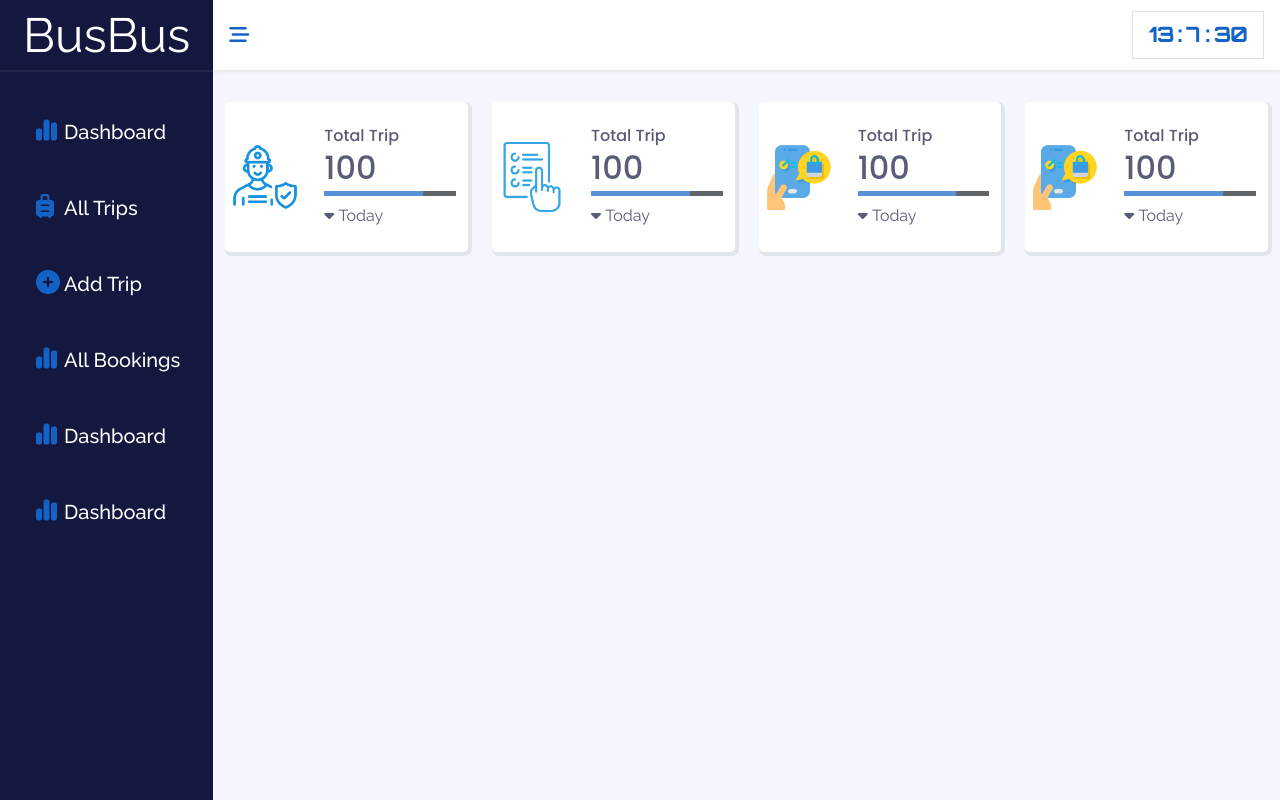
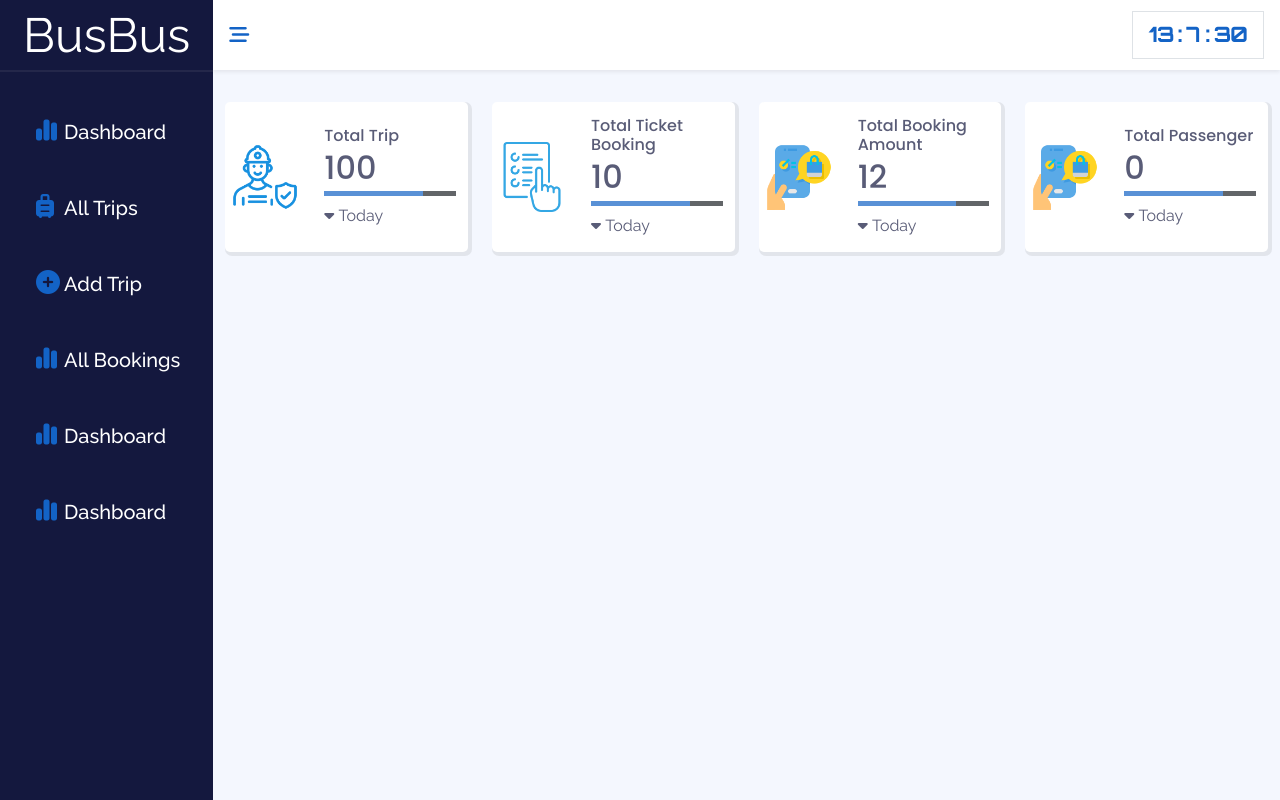
Before and after one commit to Cyber9jaDev/Car-Booking-System, a React (Vite) app in the folder client/: page /admin/home in a window 1280 px wide. Built offline with nearby package versions, Linux system fonts and the light colour scheme.

Commit message:
minor update

```diff
--- a/client/src/components/admin/Dashboard.tsx
+++ b/client/src/components/admin/Dashboard.tsx
@@ -23,8 +23,8 @@ const Dashboard = () => {
               <div className="d-flex align-items-center h-100 w-100">
                 <div className="img"> <img src={img2} alt="img" /> </div>
                 <div className='ms-4 d-flex flex-column justify-content-center w-100'>
-                  <h6 className='my-auto'>Total Trip</h6>
-                  <h2 className='my-auto fs-2 mt-1'>100</h2>
+                  <h6 className='my-auto'>Total Ticket Booking</h6>
+                  <h2 className='my-auto fs-2 mt-1'>10</h2>
                   <small className='d-inline-block my-auto mt-1 position-relative'><span className='h-100 w-75 d-inline-block position-absolute'></span> </small>
                   <p className='my-auto mt-2'><i className="fa-solid fa-caret-down"></i> <span>Today</span></p>
                 </div>
@@ -34,8 +34,8 @@ const Dashboard = () => {
               <div className="d-flex align-items-center h-100 w-100">
                 <div className="img"> <img src={img3} alt="img" /> </div>
                 <div className='ms-4 d-flex flex-column justify-content-center w-100'>
-                  <h6 className='my-auto'>Total Trip</h6>
-                  <h2 className='my-auto mt-1 fs-2'>100</h2>
+                  <h6 className='my-auto'>Total Booking Amount</h6>
+                  <h2 className='my-auto mt-1 fs-2'>12</h2>
                   <small className='d-inline-block my-auto mt-1 position-relative'><span className='h-100 w-75 d-inline-block position-absolute'></span> </small>
                   <p className='my-auto mt-2'><i className="fa-solid fa-caret-down"></i> <span>Today</span></p>
                 </div>
@@ -45,8 +45,8 @@ const Dashboard = () => {
               <div className="d-flex align-items-center h-100 w-100">
                 <div className="img"> <img src={img4} alt="img" /> </div>
                 <div className='ms-4 d-flex flex-column justify-content-center w-100'>
-                  <h6 className='my-auto'>Total Trip</h6>
-                  <h2 className='my-auto mt-1 fs-2'>100</h2>
+                  <h6 className='my-auto'>Total Passenger</h6>
+                  <h2 className='my-auto mt-1 fs-2'>0</h2>
                   <small className='d-inline-block my-auto mt-1 position-relative'><span className='h-100 w-75 d-inline-block position-absolute'></span> </small>
                   <p className='my-auto mt-2'><i className="fa-solid fa-caret-down"></i> <span>Today</span></p>
                 </div>
--- a/client/src/components/admin/Highlight.tsx
+++ b/client/src/components/admin/Highlight.tsx
@@ -51,9 +51,6 @@ const Highlight = () => {
         </ul>
       </div>
 
-
-
-
     </section>
   )
 }
--- a/client/src/sass/admin/highlight.scss
+++ b/client/src/sass/admin/highlight.scss
@@ -21,6 +21,7 @@
 
   li:hover{
     background-color: #1363c6;
+    cursor: pointer;
   }
 
   li:hover > .nav-link > div{
```
Also changed, not shown: client/src/components/admin/AddTrip.tsx (added, +9 -0 lines).
